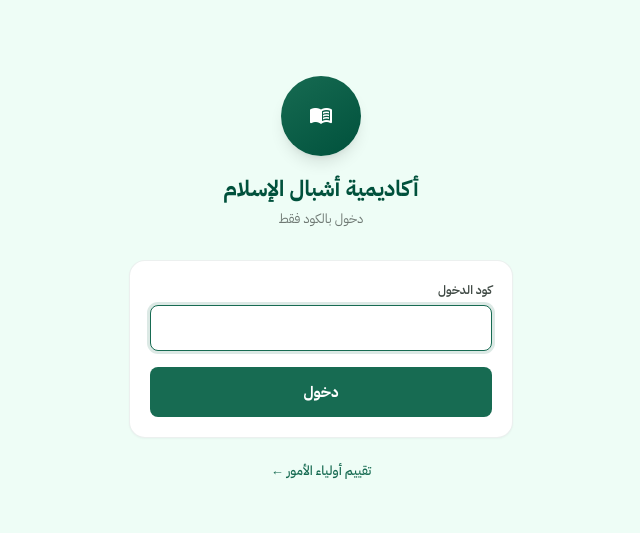
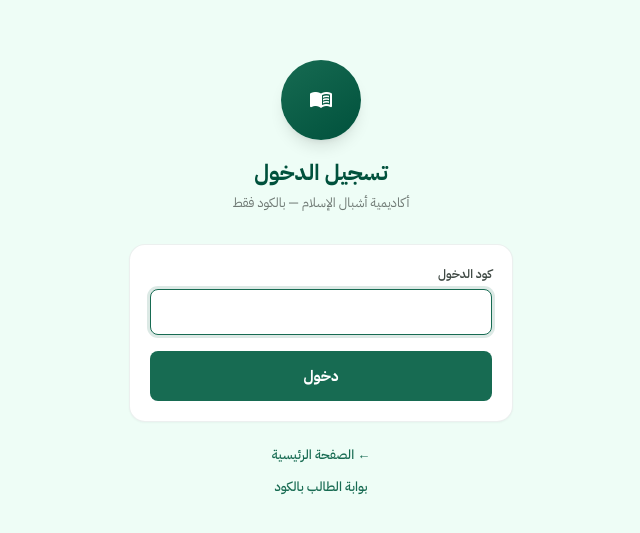
Before and after one commit to aizhari1/ashbal-islam, a Next.js app: page /login in a window 1280 px wide. Shown: the part 121-654 px from the top of the page, without its empty margins (418-1058 px from the left). Built offline with nearby package versions, Linux system fonts and the light colour scheme; no server answers.

Commit message:
feat: role title on login + link to landing and student

```diff
--- a/src/app/(auth)/login/page.tsx
+++ b/src/app/(auth)/login/page.tsx
@@ -1,8 +1,8 @@
 'use client'
 
-import { useState, useTransition } from 'react'
+import { useState, useTransition, Suspense } from 'react'
 import { createClient } from '@/lib/supabase/client'
-import { useRouter } from 'next/navigation'
+import { useRouter, useSearchParams } from 'next/navigation'
 import Link from 'next/link'
 
 function padPwd(code: string) {
@@ -11,8 +11,27 @@ function padPwd(code: string) {
   return (c + c + c + c + c + c).slice(0, 6)
 }
 
-export default function LoginPage() {
+function LoginForm() {
   const router = useRouter()
+  const searchParams = useSearchParams()
+  const roleHint = searchParams?.get('role') || null
+  const roleTitle =
+    roleHint === 'teacher'
+      ? 'دخول المعلم'
+      : roleHint === 'admin'
+        ? 'دخول الإدارة'
+        : roleHint === 'supervisor'
+          ? 'دخول الإشراف'
+          : 'تسجيل الدخول'
+  const roleIcon =
+    roleHint === 'teacher'
+      ? 'record_voice_over'
+      : roleHint === 'admin'
+        ? 'admin_panel_settings'
+        : roleHint === 'supervisor'
+          ? 'supervisor_account'
+          : 'menu_book'
+
   const [code, setCode] = useState('')
   const [error, setError] = useState('')
   const [isPending, startTransition] = useTransition()
@@ -85,7 +104,7 @@ export default function LoginPage() {
       } catch (e: any) {
         const msg = String(e?.message || e || '')
         if (/fetch|network|Failed/i.test(msg)) {
-          setError('الاتصال بـ Supabase فشل. تأكد إن النت شغال وأن الموقع مش محجوب.')
+          setError('الاتصال بـ Supabase فشل. تأكد إن النت شغال.')
         } else {
           setError(msg || 'خطأ غير متوقع')
         }
@@ -94,7 +113,6 @@ export default function LoginPage() {
   }
 
   return (
-    <main className="min-h-dvh flex flex-col items-center justify-center p-5" style={{ background: '#eefdf6' }}>
     <div className="w-full max-w-sm">
       <div className="text-center mb-8">
         <div
@@ -102,11 +120,11 @@ export default function LoginPage() {
           style={{ background: 'linear-gradient(145deg, #176b52, #00513c)' }}
         >
           <span className="material-symbols-outlined text-4xl text-white" style={{ fontVariationSettings: "'FILL' 1" }}>
-              menu_book
+            {roleIcon}
           </span>
         </div>
-          <h1 className="text-[22px] font-bold" style={{ color: '#00513c' }}>أكاديمية أشبال الإسلام</h1>
-          <p className="text-[13px] mt-1" style={{ color: '#6f7974' }}>دخول بالكود فقط</p>
+        <h1 className="text-[22px] font-bold" style={{ color: '#00513c' }}>{roleTitle}</h1>
+        <p className="text-[13px] mt-1" style={{ color: '#6f7974' }}>أكاديمية أشبال الإسلام — بالكود فقط</p>
       </div>
 
       <form onSubmit={submit} className="card p-5 space-y-4">
@@ -132,12 +150,28 @@ export default function LoginPage() {
         </button>
       </form>
 
-        <div className="text-center mt-5">
-          <Link href="/evaluate" className="text-[13px] font-medium" style={{ color: '#176b52' }}>
-            تقييم أولياء الأمور ←
+      <div className="text-center mt-5 space-y-2">
+        <div>
+          <Link href="/" className="text-[13px] font-medium" style={{ color: '#176b52' }}>
+            ← الصفحة الرئيسية
+          </Link>
+        </div>
+        <div>
+          <Link href="/student" className="text-[13px] font-medium" style={{ color: '#176b52' }}>
+            بوابة الطالب بالكود
           </Link>
         </div>
       </div>
+    </div>
+  )
+}
+
+export default function LoginPage() {
+  return (
+    <main className="min-h-dvh flex flex-col items-center justify-center p-5" style={{ background: '#eefdf6' }}>
+      <Suspense fallback={<p className="text-[13px]" style={{ color: '#6f7974' }}>جاري التحميل...</p>}>
+        <LoginForm />
+      </Suspense>
     </main>
   )
 }
```
Lines whose indentation alone changed are shown as unchanged.
